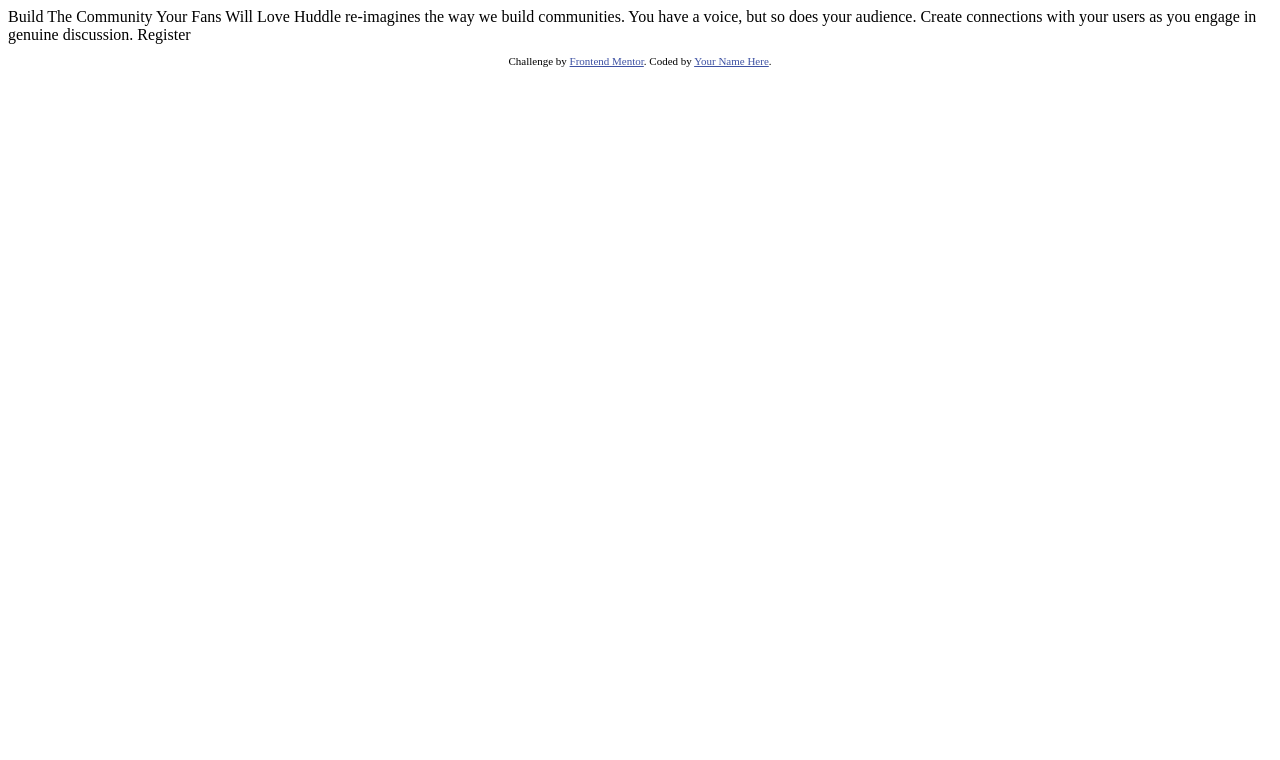
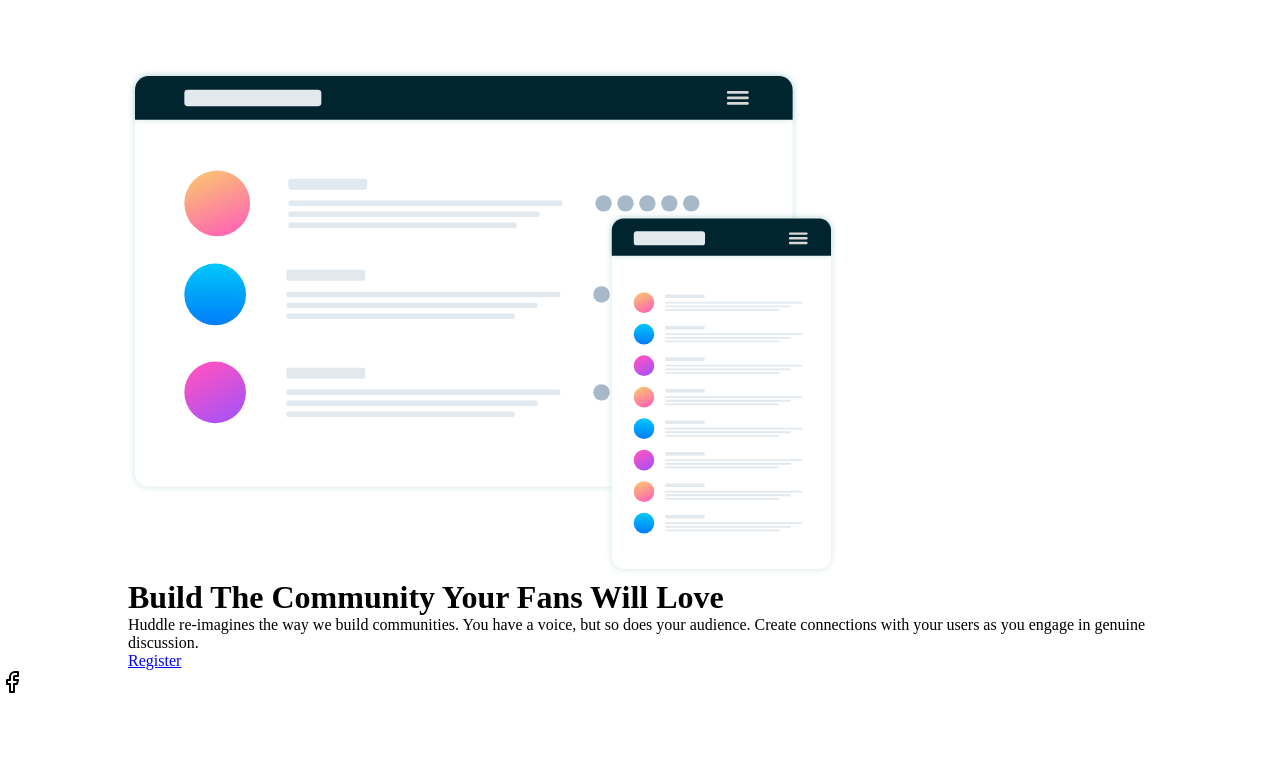
Before and after one commit to Maryjanee/Challenges, a plain HTML site: page huddle-join page/index.html in a window 1280 px wide. Shown: the top 760 px of the page. Drawn offline with Linux system fonts and the light colour scheme.

Commit message:
add index file and social icons

```diff
--- a/huddle-join page/index.html
+++ b/huddle-join page/index.html
@@ -1,33 +1,53 @@
 <!DOCTYPE html>
 <html lang="en">
-<head>
-  <meta charset="UTF-8">
-  <meta name="viewport" content="width=device-width, initial-scale=1.0"> <!-- displays site properly based on user's device -->
+  <head>
+    <meta charset="UTF-8" />
+    <meta name="viewport" content="width=device-width, initial-scale=1.0" />
+    <!-- displays site properly based on user's device -->
 
-  <link rel="icon" type="image/png" sizes="32x32" href="./images/favicon-32x32.png">
+    <link
+      rel="icon"
+      type="image/png"
+      sizes="32x32"
+      href="./images/favicon-32x32.png"
+    />
+    <link rel="stylesheet" href="style.css" />
 
-  <title>Frontend Mentor | Huddle landing page with single introductory section</title>
+    <title>
+      Frontend Mentor | Huddle landing page with single introductory section
+    </title>
+  </head>
+  <body>
+    <header>
+      <div class="container">
+        <div class="logo-container">
+          <img src="images/logo.svg" alt="logo" />
+        </div>
+        <div class="header-content">
+          <img src="images/illustration-mockups.svg" alt="illustration" />
+          <div class="text-content">
+            <h1>Build The Community Your Fans Will Love</h1>
+            <p>
+              Huddle re-imagines the way we build communities. You have a voice,
+              but so does your audience. Create connections with your users as
+              you engage in genuine discussion.
+            </p>
+            <a href="#">Register</a>
+          </div>
+        </div>
+      </div>
 
-  <!-- Feel free to remove these styles or customise in your own stylesheet 👍 -->
-  <style>
-    .attribution { font-size: 11px; text-align: center; }
-    .attribution a { color: hsl(228, 45%, 44%); }
-  </style>
-</head>
-<body>
-
-  Build The Community Your Fans Will Love
-
-  Huddle re-imagines the way we build communities. You have a voice, but so does your audience.
-  Create connections with your users as you engage in genuine discussion.
-
-  Register
-
-  <footer>
-    <p class="attribution">
-      Challenge by <a href="https://www.frontendmentor.io?ref=challenge" target="_blank">Frontend Mentor</a>.
-      Coded by <a href="#">Your Name Here</a>.
-    </p>
-  </footer>
-</body>
+      <div class="social">
+        <div class="icon-container">
+          <img src="images/facebook.svg" alt="" class="icon" />
+        </div>
+        <div class="icon-container">
+          <img src="images/logo-twitter.svg" alt="" class="icon" />
+        </div>
+        <div class="icon-container">
+          <img src="images/icon-instagram.svg" alt="" class="icon" />
+        </div>
+      </div>
+    </header>
+  </body>
 </html>
--- /dev/null
+++ b/huddle-join page/style.css
@@ -0,0 +1,21 @@
+:root {
+  --Violet: hsl(257, 40%, 49%);
+  --page-color: #fff;
+}
+
+@import url("https://fonts.googleapis.com/css2?family=Open+Sans&family=Poppins:wght@400;700&display=swap");
+
+* {
+  margin: 0;
+  padding: 0;
+  box-sizing: border-box;
+}
+.container {
+  margin: 0 auto;
+  width: 80%;
+  max-width: 1366px;
+}
+
+.icon {
+  background: white;
+}
```
Also changed, not shown: huddle-join page/images/facebook.svg (added), huddle-join page/images/icon-instagram.svg (renamed from cliboard landing-page/images/icon-instagram.svg), huddle-join page/images/logo-twitter.svg (added), 1 other file.
